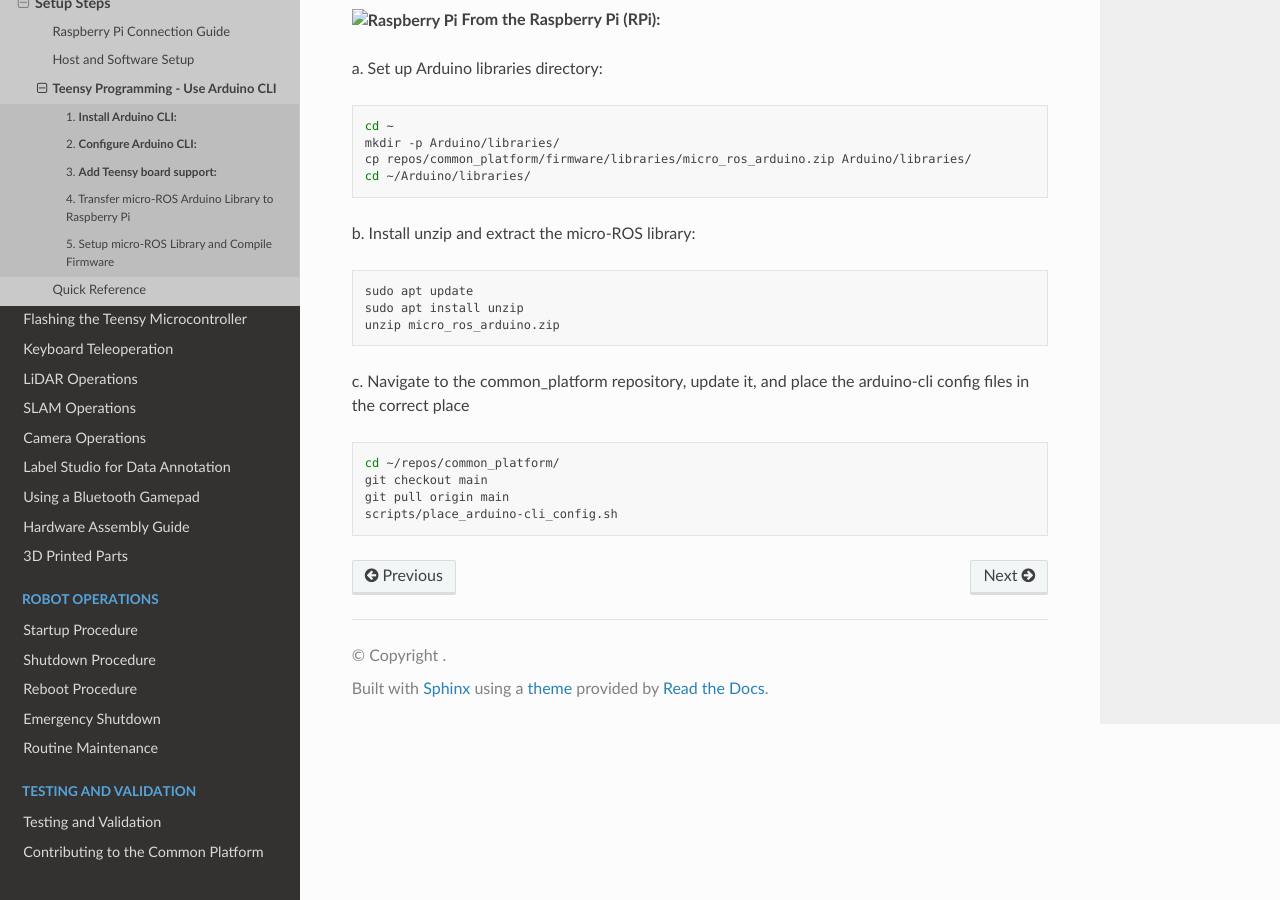
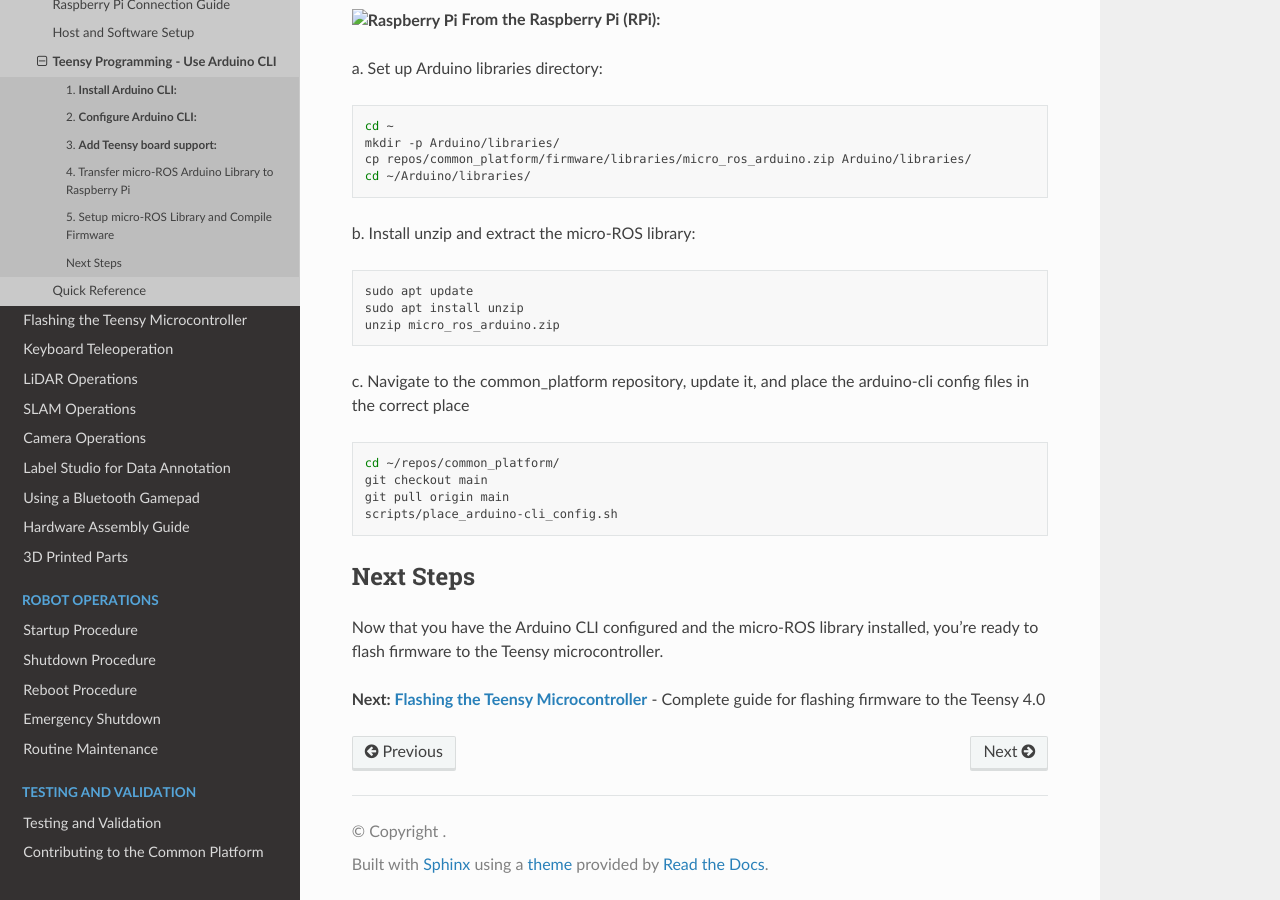
Before and after one commit to RoseCityRobotics/common_platform, a Sphinx documentation site: the page built from docs/source/setup/teensy_programming.md, in a window 1280 px wide and 900 px high, scrolled down 1648 px. Built offline with Sphinx 7.4.7 and the Read the Docs theme 3.1.0, drawn with Linux system fonts in a browser that asks for light colours; pages that are not in the unit, such as notebooks, are missing from menus.

Commit message:
better linking

````diff
--- a/docs/source/setup/teensy_programming.md
+++ b/docs/source/setup/teensy_programming.md
@@ -72,3 +72,9 @@
   git pull origin main
   scripts/place_arduino-cli_config.sh
   ```
+
+## Next Steps
+
+Now that you have the Arduino CLI configured and the micro-ROS library installed, you're ready to flash firmware to the Teensy microcontroller.
+
+**Next: [Flashing the Teensy Microcontroller](../operations/advanced/firmware_updates.md)** - Complete guide for flashing firmware to the Teensy 4.0
````
Also changed, not shown: docs/source/index.md (+1 -1 lines).
